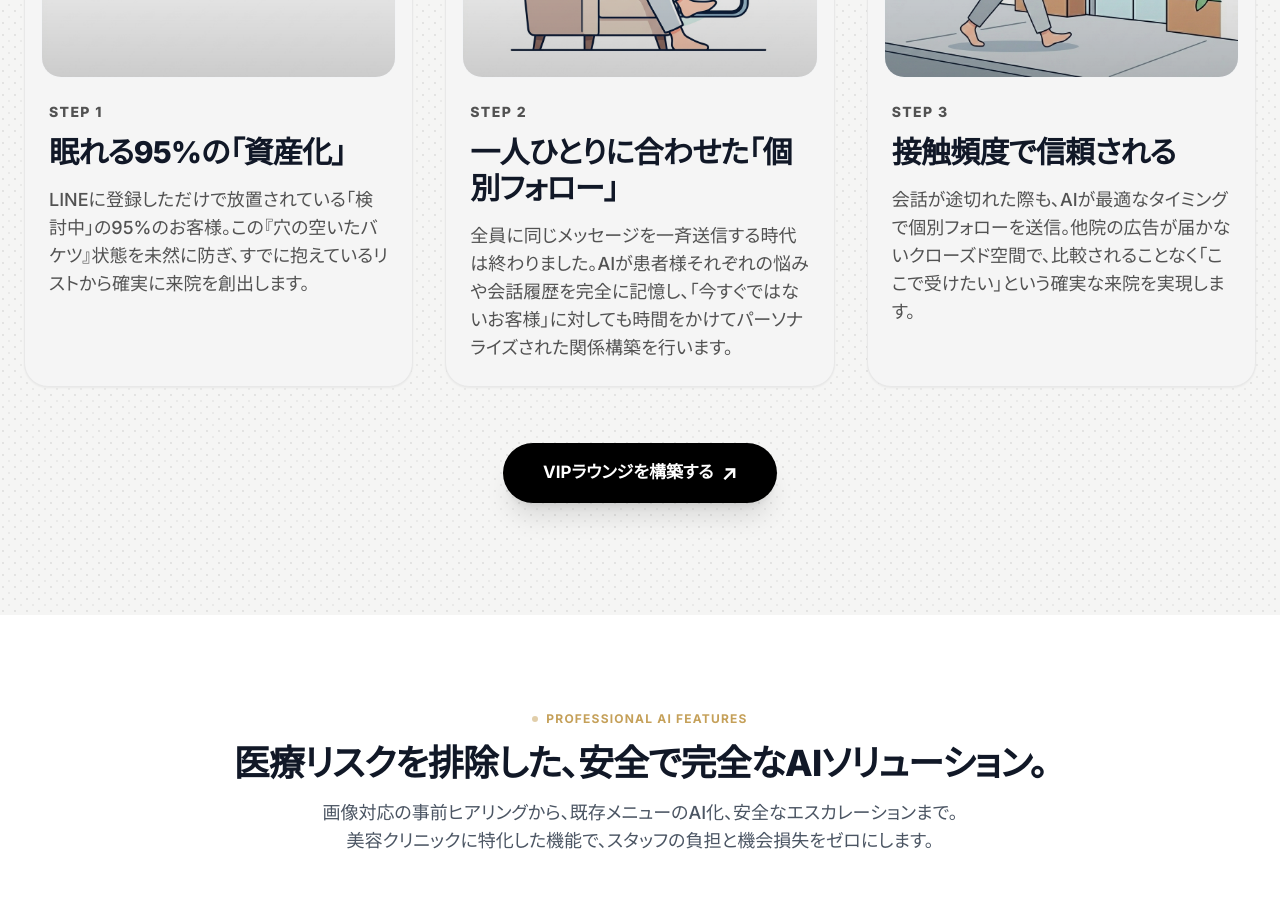
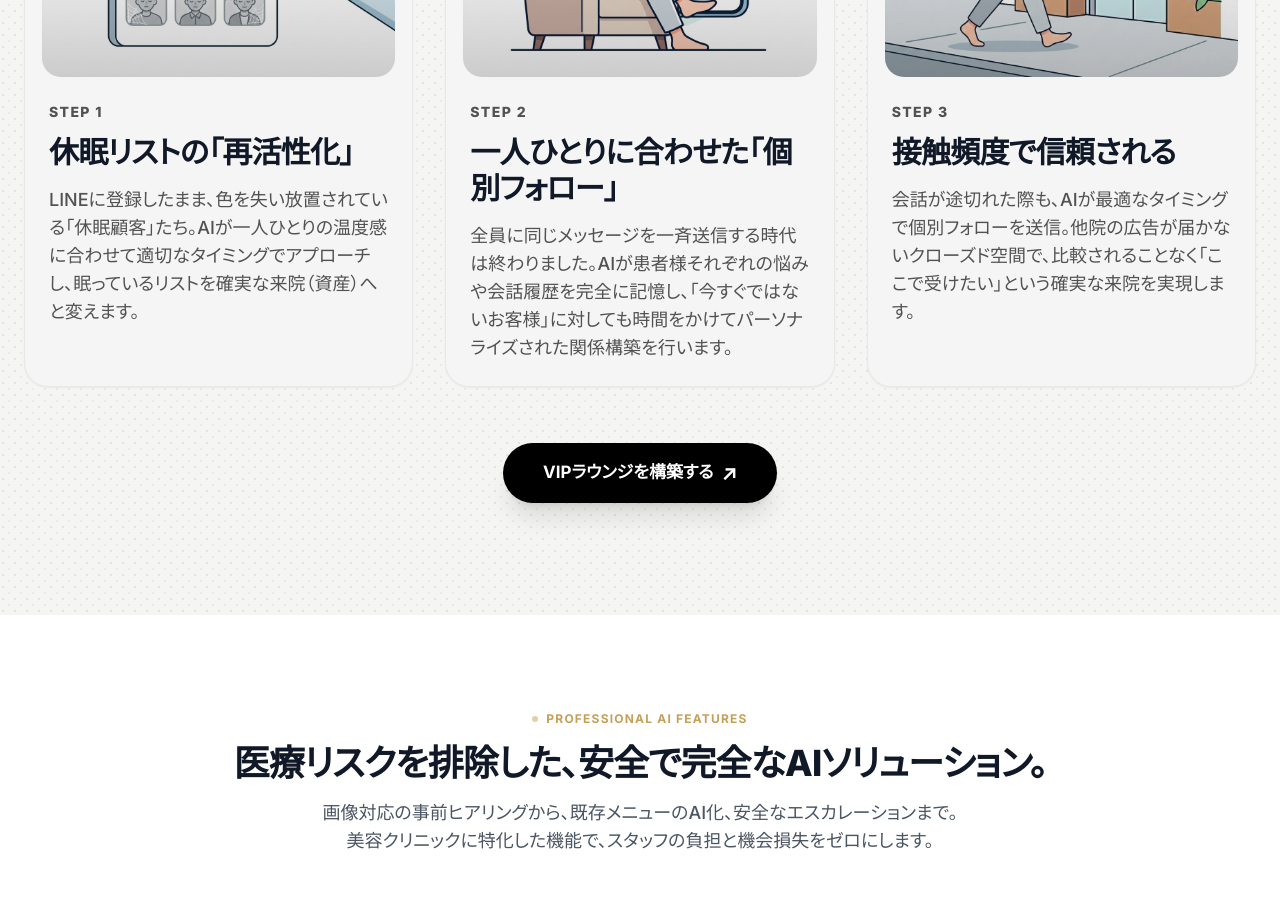
Before and after one commit to mikamishunpei/quicka-sdr-lp, a React (Vite) app: page /clinic in a window 1280 px wide. Shown: the part 2940-3857 px from the top of the page. Built offline with nearby package versions, Linux system fonts and the light colour scheme.

Commit message:
feat: Update Step 1 to 'Sleeping List Reactivation' metaphor with new image

```diff
--- a/src/components/clinic/ClinicSolution.tsx
+++ b/src/components/clinic/ClinicSolution.tsx
@@ -31,8 +31,8 @@ export function ClinicSolution() {
       layout="centered"
       steps={[
         {
-          title: "眠れる95%の「資産化」",
-          description: "LINEに登録しただけで放置されている「検討中」の95%のお客様。この『穴の空いたバケツ』状態を未然に防ぎ、すでに抱えているリストから確実に来院を創出します。",
+          title: "休眠リストの「再活性化」",
+          description: "LINEに登録したまま、色を失い放置されている「休眠顧客」たち。AIが一人ひとりの温度感に合わせて適切なタイミングでアプローチし、眠っているリストを確実な来院（資産）へと変えます。",
           icon: <Megaphone className="w-6 h-6" />,
           imageSrc: "/step_1_invitation.png"
         },
```
Also changed, not shown: public/step_1_invitation.png.
